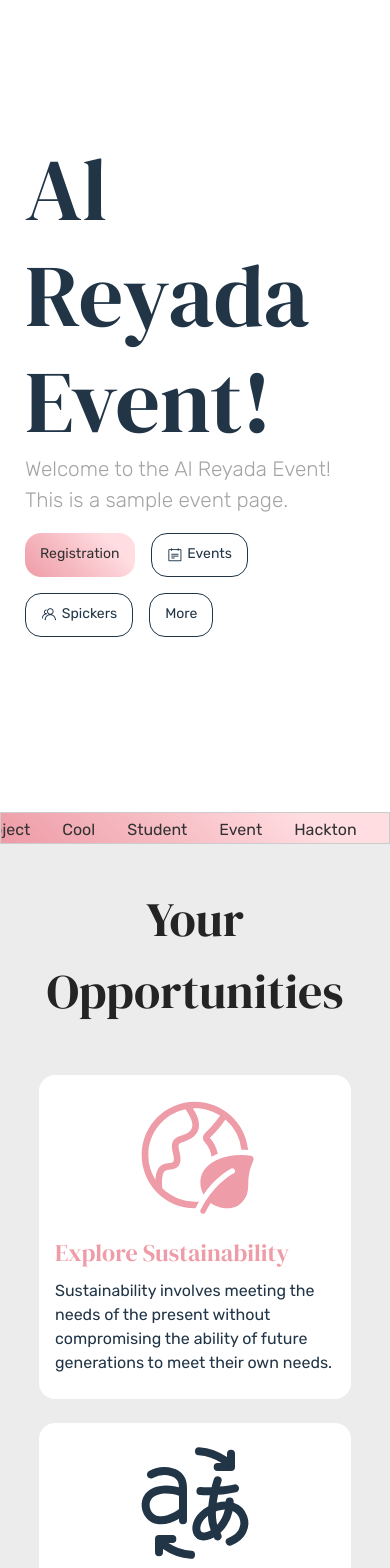
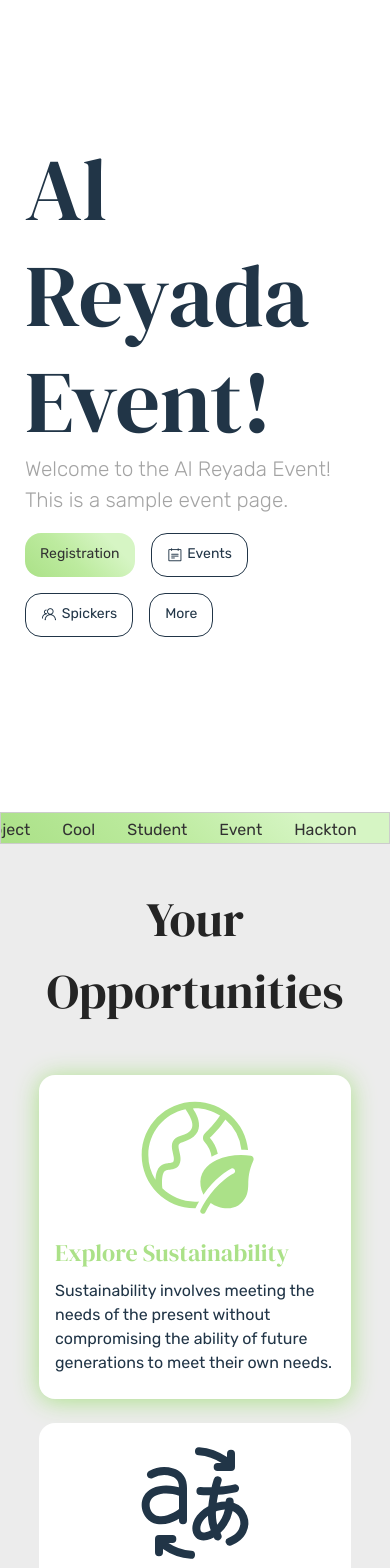
Before and after one commit to tmazitov/alreyada_hackton, a Vue app: page / in a window 390 px wide. Shown: the top 1568 px of the page. Built offline with nearby package versions, Linux system fonts and the light colour scheme.

Commit message:
change primary color

```diff
--- a/src/components/OpportunityCard.vue
+++ b/src/components/OpportunityCard.vue
@@ -1,5 +1,5 @@
 <template>
-<div class="opp-card">
+<div class="opp-card" v-bind:class="{active:isActive}">
 	<div class="card-image" v-bind:class="{active:isActive}">
 		<span class="iconify" :data-icon="opp.image" data-width="128" data-height="128"></span>
 	</div>
@@ -104,7 +104,7 @@ export default {
 	.opp-card {
 		max-width: 100%;
 	}
-	.active{
+	:not(.opp-card).active{
 		color: var(--primary);
 	}
 	.opp-card:active {
@@ -117,6 +117,21 @@ export default {
 	.opp-card:active > .card-image {
 		color: var(--primary);
 	}
+	.opp-card.active {
+		/* color: var(--font-color); */
+		box-shadow: 0 2px 25px var(--primary);
+	}
+
+	.opp-card:hover {
+		box-shadow: none;
+	}
+
+	.opp-card:hover > .card-content > .card-header {
+		color: var(--font-color);
+	}
+	.opp-card:hover > .card-image {
+		color: var(--font-color);
+	}
 }
 
 
--- a/src/style.css
+++ b/src/style.css
@@ -13,11 +13,13 @@
 	--font-color: rgba(255, 255, 255, 0.87);
 	--background: #242424;
 	--background-light: #545454;
-	/* --primary:  #ABE188;
-	--primary-light:  #d6f5c4; */
+	--primary:  #ABE188;
+	--primary-light:  #d6f5c4;
+	--primary-middle: #bdeb9f;
+	/* --primary-middle: rgba(247,189,196,1);
 	--primary:  rgb(238,156,167);
-	--primary-light:  rgba(255,221,225,1);
-	--gradient:linear-gradient(45deg, var(--primary) 1%, rgba(247,189,196,1) 42%, var(--primary-light) 79%);
+	--primary-light:  rgba(255,221,225,1); */
+	--gradient:linear-gradient(45deg, var(--primary) 1%, var(--primary-middle) 42%, var(--primary-light) 79%);
 	color: var(--font-color);
 	background: var(--background);
 }
```
